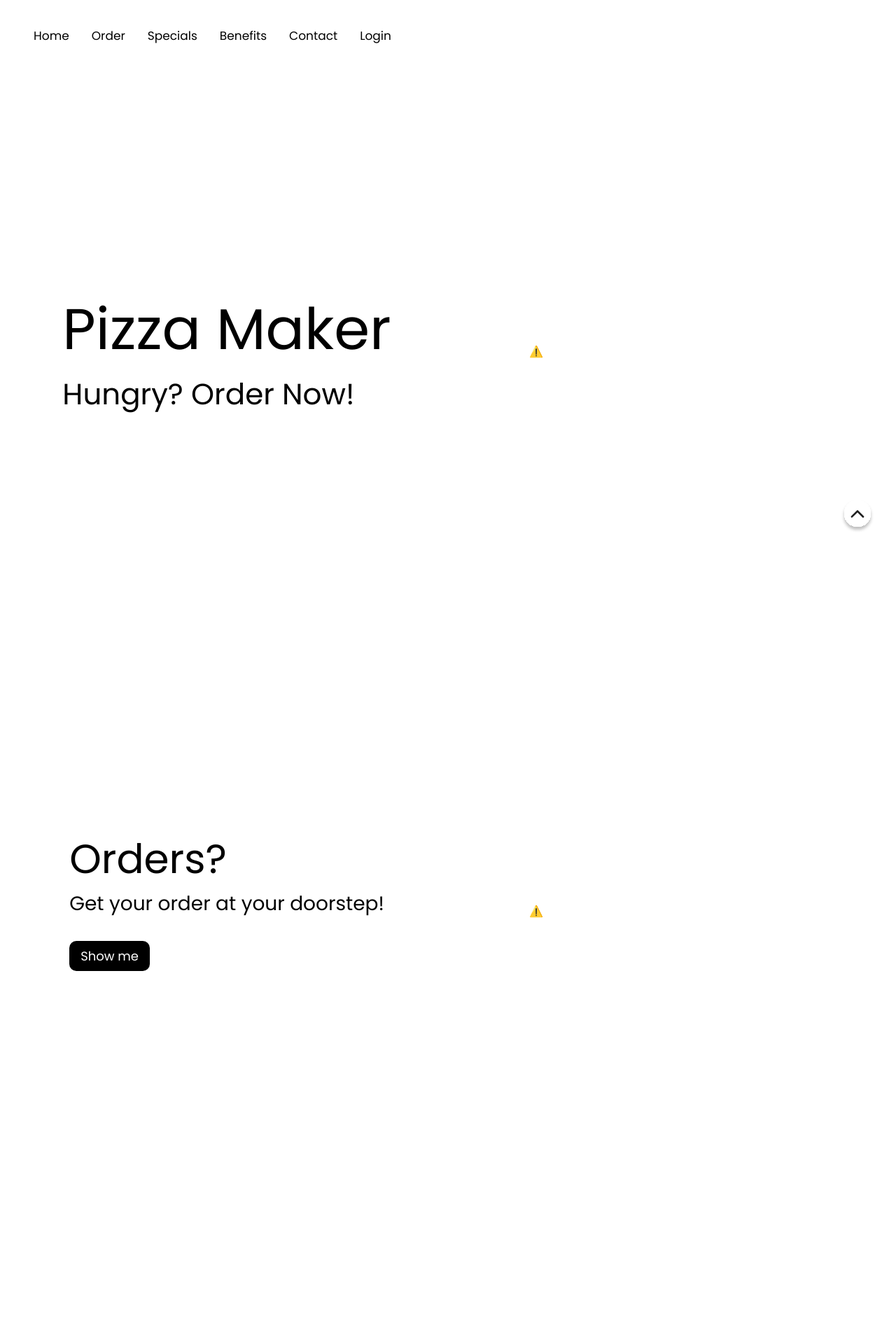
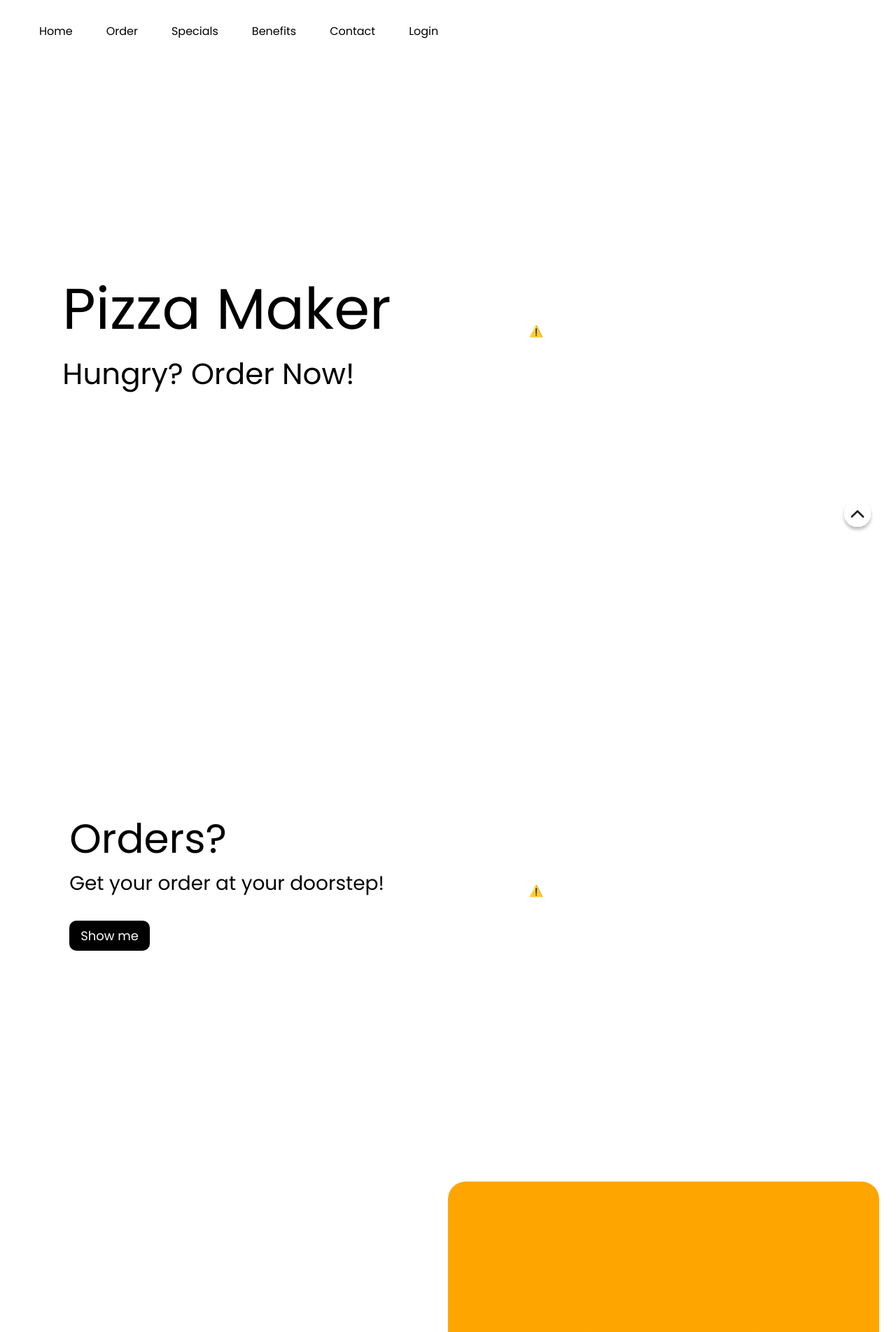
Before and after one commit to PranavPrakasan07/OrderPizza, a PHP site: page / in a window 1280 px wide. Shown: the top 1904 px of the page at 70% size. Run offline with PHP 8.4, Linux system fonts and the light colour scheme.

Commit message:
Fixed navbar

```diff
--- a/css/main.css
+++ b/css/main.css
@@ -52,6 +52,17 @@ p{
     vertical-align: middle;
     padding: 0px 16px 0px 16px;
     display: flex;
+    justify-content: center;
+    align-items: center;
+}
+
+.flex-item-right_spl {
+    flex: 50%;
+    vertical-align: middle;
+    margin: 16px 16px 16px 16px;
+    display: flex;
+    background-color: orange;
+    border-radius: 25px;
     justify-content: center;
     align-items: center;
 }
--- a/css/navbar.css
+++ b/css/navbar.css
@@ -2,8 +2,8 @@
 .navbar {
     background-color: white;
     overflow: hidden;
-    padding: 8px;
-    margin: 16px;
+    padding: 8px 8px 0px 8px;
+    margin: 0px 16px 0px 16px;
   }
 
   /* Style the links inside the navigation bar */
@@ -12,15 +12,17 @@
     display: block;
     color: black;
     text-align: center;
-    padding: 14px 16px;
+    padding: 16px;
     text-decoration: none;
-    font-size: 17px;
+    font-size: 16px;
+    margin: 0px 8px 0px 8px;
   }
 
   /* Change the color of links on hover */
   .navbar a:hover {
     background-color: black;
     color: white;
+    border-radius: 25px;
   }
 
   /* Add an active class to highlight the current page */
--- a/index.html
+++ b/index.html
@@ -92,11 +92,11 @@
                 <p class="sub_title">Our Specials</p>
                 <p class="content">Try one today!</p>
 
-                <div class="black_button"><a href="https://www.figma.com/">Show me</a></div>
+                <div class="black_button"><a href="#">Find More</a></div>
             </div>
         </div>
 
-        <div class="flex-item-right">
+        <div class="flex-item-right_spl">
 
             <div class='wrapper'>
                 <div class='carousel'>
```
